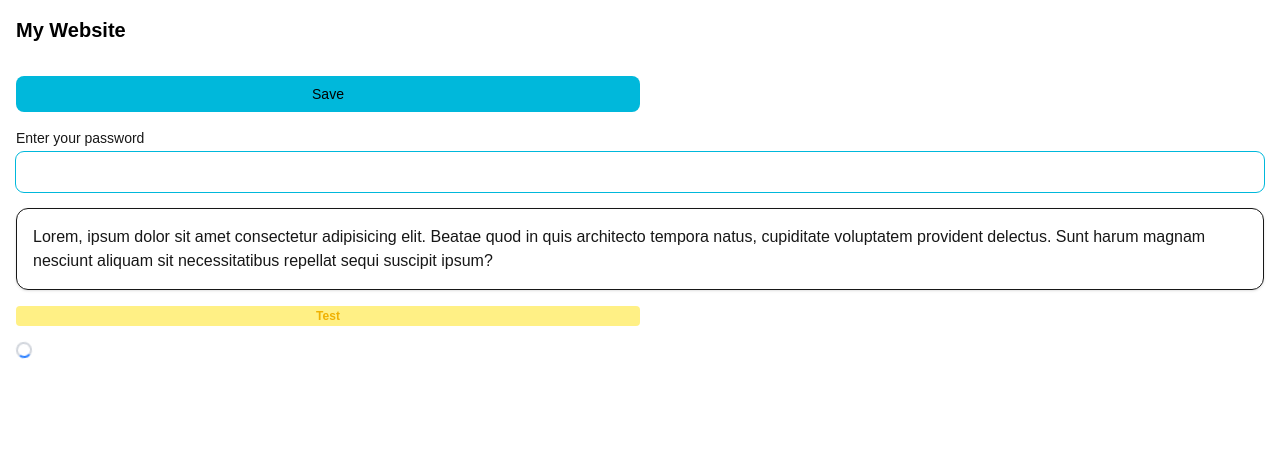
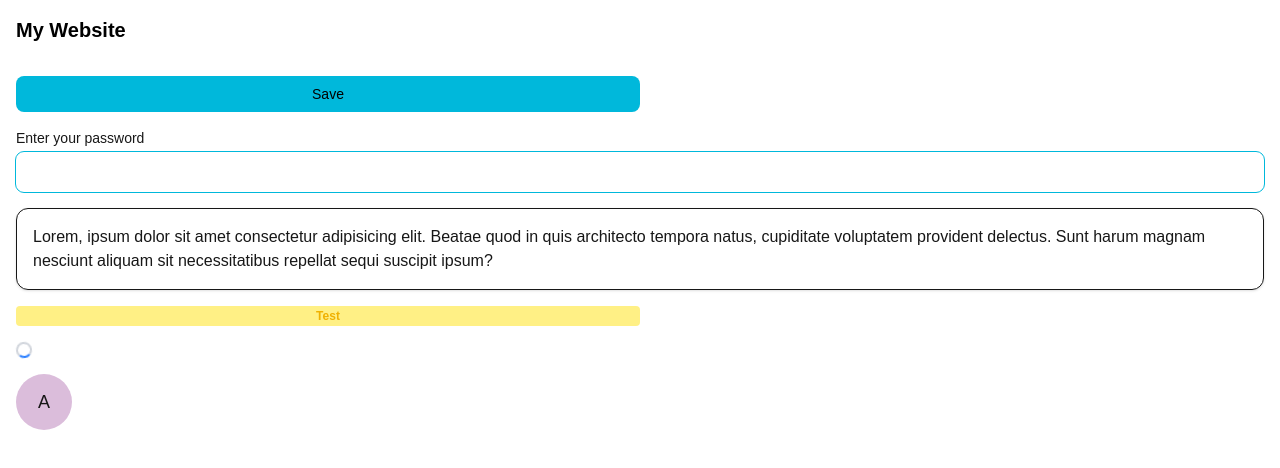
Before and after one commit to Synhro2001/next-shop, a Next.js app: page / in a window 1280 px wide. Shown: the top 468 px of the page. Built offline with nearby package versions, Linux system fonts and the light colour scheme.

Commit message:
add Avatar ui component
-add color function
-add components

```diff
--- a/app/page.tsx
+++ b/app/page.tsx
@@ -9,6 +9,7 @@ import Card from "@/components/ui/Card/Card";
 import Modal from "@/components/ui/Modal/Modal";
 import Badge from "@/components/ui/Badge/Badge";
 import Spinner from "@/components/ui/Spinner/Spinner";
+import Avatar from "@/components/ui/Avatar/Avatar";
 
 
 export default function Home() {
@@ -49,6 +50,7 @@ export default function Home() {
         <p>Test</p>
       </Badge>
       <Spinner/>
+      <Avatar src="" alt="Name" name="AV" size="lg"/>
       </div>
 
        {/* сюда делаем как в visam разные боксы с определенной информацией */}
--- /dev/null
+++ b/components/ui/Avatar/Avatar.tsx
@@ -0,0 +1,50 @@
+import { User } from "lucide-react";
+import { AvatarProps, avatarSize } from "./avatar.types";
+import Image from "next/image";
+import { getAvatarColor } from "./avatar.utils";
+
+export default function Avatar ({
+    src,
+    alt,
+    name,
+    size = "sm",
+    className
+}: AvatarProps) {
+
+    const initials = name?.split(" ")
+            .slice(0, 2)
+            .map((word) => word[0])
+            .join('')
+            .toUpperCase()
+
+
+    const backgroundColor = getAvatarColor(name ?? "")
+
+    return (
+        <div
+        style={{ backgroundColor }}
+        className={`flex items-center justify-center
+            rounded-full overflow-hidden
+            relative
+            ${avatarSize[size]}
+            ${className ?? ""}
+
+            `}
+
+        >
+            {src ? (
+                <Image
+                    src={src}
+                    alt={alt ?? name ?? "Avatar"}
+                    fill
+                    className="object-cover"
+                />
+            ) : name ? (
+                <span>{initials}</span>
+
+            ) : (
+                <User className="w-1/2 h-1/2"/>
+            )}
+        </div>
+    )
+}
--- /dev/null
+++ b/components/ui/Avatar/avatar.types.tsx
@@ -0,0 +1,18 @@
+
+export type AvatarProps = {
+    src?: string;
+    alt?: string;
+    name?: string;
+    size?: AvatarSize;
+    className?: string
+
+}
+
+export const avatarSize = {
+    sm: "w-8 h-8 text-xs",
+    md: "w-10 h-10 text-sm",
+    lg: "w-14 h-14 text-lg",
+} as const
+
+export type AvatarSize =
+    keyof typeof avatarSize
--- /dev/null
+++ b/components/ui/Avatar/avatar.utils.ts
@@ -0,0 +1,9 @@
+
+export function getAvatarColor(name: string) {
+    let hash = 0;
+    for(let i = 0; i<name.length; i++){
+        hash = name.charCodeAt(i)+((hash << 5) - hash);
+    }
+    const h = hash%360;
+    return 'hsl('+h+', '+30+'%, '+80+'%)'
+}
```
